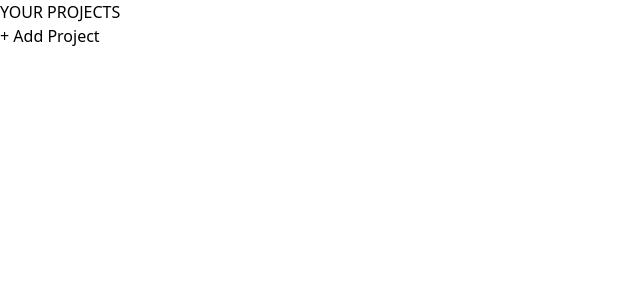
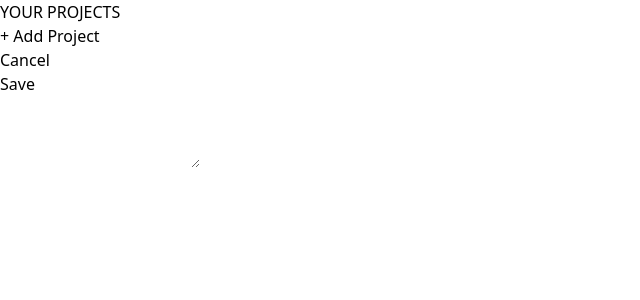
Before and after one commit to anshul-59/Project_Management_App, a React (Vite) app: page / in a window 1280 px wide. Shown: the top 300 px of the page, without its empty margins (0-640 px from the left). Built offline with nearby package versions, Linux system fonts and the light colour scheme.

Commit message:
Creatin Input fields by making a new components.

```diff
--- a/src/App.jsx
+++ b/src/App.jsx
@@ -1,9 +1,11 @@
-import ProjectsSideBar from "./components/ProjectsSideBar";
+import NewProject from "./components/NewProject.jsx";
+import ProjectsSideBar from "./components/ProjectsSideBar.jsx";
 
 function App() {
   return (
-    <main className="h-screen my-8 ">
+    <main className="h-screen my-8 flex gap-8">
     <ProjectsSideBar />
+    <NewProject />
     </main>
   );
 }
--- /dev/null
+++ b/src/components/Input.jsx
@@ -0,0 +1,8 @@
+export default function Input({ label, textarea, ...props }) {
+    return (
+        <p>
+            <label>{label}</label>
+            {textarea ? <textarea {...props} /> : <input {...props} />}
+        </p>
+    );
+}
--- /dev/null
+++ b/src/components/NewProject.jsx
@@ -0,0 +1,17 @@
+import Input from "./Input.jsx";
+
+export default function NewProject () {
+    return (
+        <div>
+            <menu>
+                <li>Cancel</li>
+                <li>Save</li>
+            </menu>
+            <div>
+                <Input lable="Title" />
+                <Input lable="Description" textarea />
+                <Input lable="Due Date" />
+            </div>
+        </div>
+    );
+}
```
